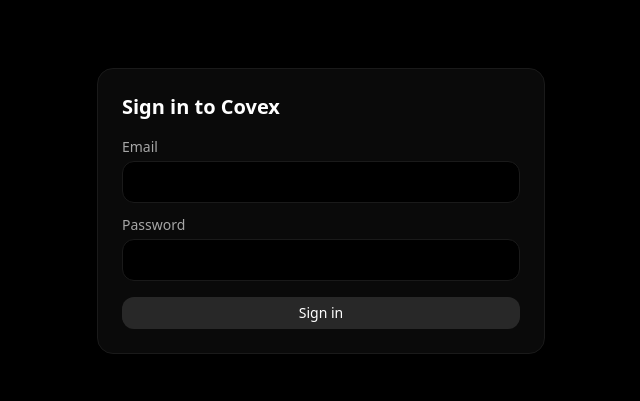
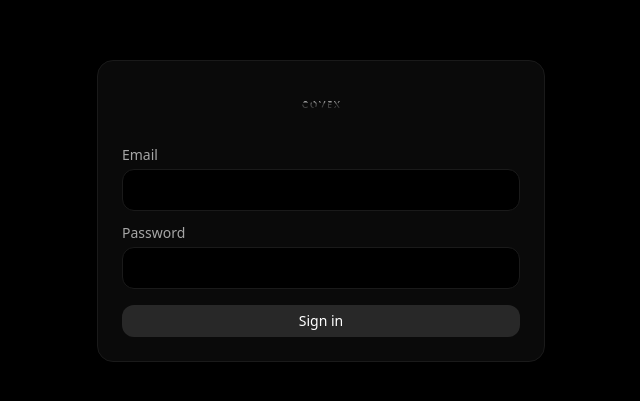
Before and after one commit to Covex-ai/covex-dashboard-clean, a Next.js app: page /login in a window 1280 px wide. Shown: the part 189-590 px from the top of the page, without its empty margins (319-959 px from the left). Built offline with nearby package versions, Linux system fonts and the light colour scheme; no server answers.

Commit message:
Update page.tsx

```diff
--- a/app/login/page.tsx
+++ b/app/login/page.tsx
@@ -1,8 +1,11 @@
 "use client";
 
+import Image from "next/image";
 import { useMemo, useState } from "react";
 import { createBrowserClient } from "@/lib/supabaseBrowser";
 import { useRouter } from "next/navigation";
+
+const LOGO_SRC = "/brand-logo.png";
 
 export default function LoginPage() {
   const supabase = useMemo(() => createBrowserClient(), []);
@@ -11,6 +14,7 @@
   const [pw, setPw] = useState("");
   const [msg, setMsg] = useState<string | null>(null);
   const [busy, setBusy] = useState(false);
+  const [logoOk, setLogoOk] = useState(true);
 
   async function signIn() {
     setBusy(true);
@@ -24,7 +28,24 @@
   return (
     <div className="min-h-screen grid place-items-center bg-cx-bg text-cx-text px-6">
       <div className="w-full max-w-md bg-cx-surface border border-cx-border rounded-2xl p-6">
-        <h1 className="text-xl font-semibold mb-4">Sign in to Covex</h1>
+        {/* Logo */}
+        <div className="flex justify-center mb-5">
+          {logoOk ? (
+            <Image
+              src={LOGO_SRC}
+              alt="COVEX"
+              width={240}
+              height={48}
+              className="opacity-90 h-10 w-auto"
+              priority
+              onError={() => setLogoOk(false)}
+            />
+          ) : (
+            <span className="font-semibold tracking-[0.2em] text-white">COVEX</span>
+          )}
+        </div>
+
+        <h1 className="sr-only">Sign in to Covex</h1>
 
         <label className="block text-sm text-cx-muted mb-1">Email</label>
         <input
```
